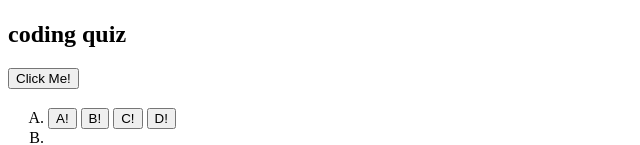
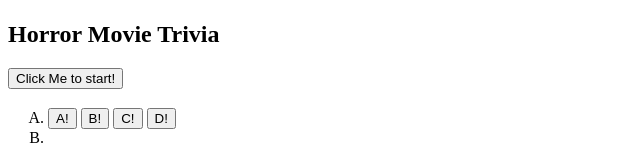
Before and after one commit to tonywatkins2014/hw4-quiz-game, a plain HTML site: page index.html in a window 1280 px wide. Shown: the part 311-456 px from the top of the page, without its empty margins (0-640 px from the left). Drawn offline with Linux system fonts and the light colour scheme; files that its build step writes are made by us from their sources; files whose address does not match are found by name.

Commit message:
index.html

```diff
--- a/assets/styles.css
+++ b/assets/styles.css
@@ -4,7 +4,7 @@
   box:sizing: border-box;
 }
 body{
-  background-image: url("https://www.bing.com/th?id=OIP.XNyuwuqjOXs_Ir0Pit045QHaLQ&w=133&h=204&c=8&rs=1&qlt=90&o=6&dpr=1.25&pid=3.1&rm=2");
+  background-image: url();
   background-position: ;
 
 }
--- a/index.html
+++ b/index.html
@@ -1,6 +1,7 @@
 <!DOCTYPE html>
 <html lang="en-us">
 <head><link rel="stylesheet" type="text/css" href="./styles.css" media=”screen” /></head>
+<title>Horror movie trivia </title>
 <body>
     <img src="https://th.bing.com/th/id/OIP.x2IKHjKOSM57EYEgTHsfdgHaLZ?w=123&h=183&c=7&r=0&o=5&dpr=1.25&pid=1.7" alt="img">
 
@@ -9,8 +10,8 @@
     <h2 id="container"></h2>
 
     <!--starting-Page -->
-    <h2>coding quiz</h2>
-    <button type="button" id="startButton">Click Me!</button>
+    <h2>Horror Movie Trivia</h2>
+    <button type="button" id="startButton">Click Me to start!</button>
 
     <!--questions-->
    <h3 id="--questions--"></h3>
```
